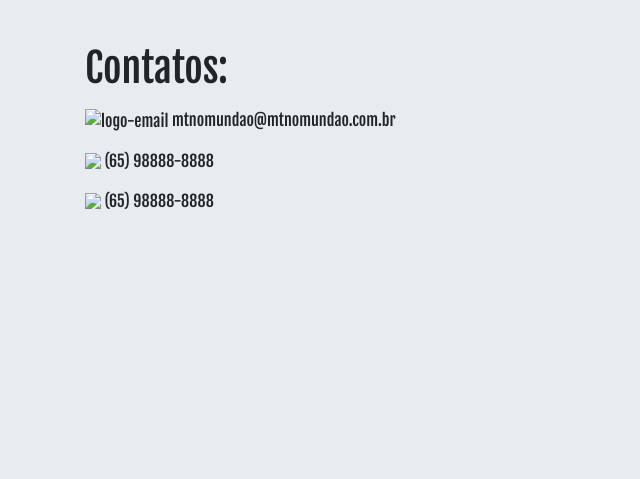
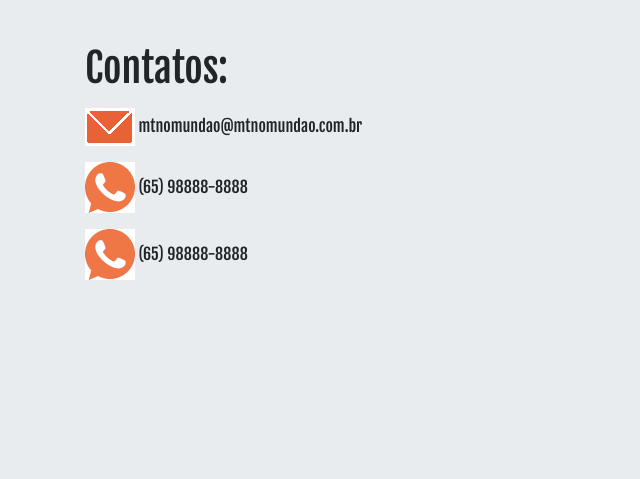
Before and after one commit to ffabiorj/mtnomundao, a Django app: template core/templates/contact.html in a window 1280 px wide. Shown: the part 56-535 px from the top of the page, without its empty margins (0-640 px from the left). Run offline with Django 3.2, Linux system fonts and the light colour scheme; the template is opened without the code that fills it, so the values that code supplies are empty; some libraries are stand-ins or nearby versions.

Commit message:
fix static images on the template

```diff
--- a/accounts/templates/accounts/update_password.html
+++ b/accounts/templates/accounts/update_password.html
@@ -26,6 +26,7 @@
             <div class="form-group">
                 <div class="col-md-9 ">
                 <button type="submit" class="btn btn-primary">Salvar</button>
+                <a href="{% url 'home' %}"><button class="btn btn-primary ml-4">Voltar</button></a>
                 </div>
             </div>
         </fieldset>
--- a/accounts/templates/accounts/update_user.html
+++ b/accounts/templates/accounts/update_user.html
@@ -26,6 +26,7 @@
     <div class="form-group">
         <div class="col-md-8 col-md-offset-4">
             <button type="submit" class="btn btn-primary">Atualizar</button>
+            <a href="{% url 'home' %}"><button class="btn btn-primary ml-4">Voltar</button></a>
         </div>
     </div>
 </fieldset>
--- a/core/templates/add_photo.html
+++ b/core/templates/add_photo.html
@@ -29,6 +29,7 @@
                     <div class="form-group">
                         <div class="col-md-9 col-md-offset-3">
                             <button class="btn btn-primary">Enviar</button>
+                            <a href="{% url 'add_photos' %}"><button class="btn btn-primary ml-4">Fotos</button></a>
                         </div>
                     </div>
                 </fieldset>
--- a/core/templates/contact.html
+++ b/core/templates/contact.html
@@ -1,4 +1,5 @@
 {% extends "base.html" %}
+{% load static %}
 
 {% block container %}
 <h1>Contatos:</h1>
@@ -7,17 +8,17 @@
 
     <div class="row mt-3" id="contact">
         <div class="col-md-6">
-            <img src="{% url "img/email.png" %}" alt="logo-email">  mtnomundao@mtnomundao.com.br
+            <img src="{% static "img/email.png" %}" alt="logo-email">  mtnomundao@mtnomundao.com.br
         </div>
     </div>
     <div class="row mt-3">
         <div class="col-md-6">
-            <img src="{% url "img/contato.png" %}"> (65) 98888-8888
+            <img src="{% static "img/contato.png" %}"> (65) 98888-8888
         </div>
     </div>
     <div class="row mt-3">
       <div class="col-md-6">
-          <img src="{% url "img/contato.png" %}"> (65) 98888-8888
+          <img src="{% static "img/contato.png" %}"> (65) 98888-8888
       </div>
     </div>
 
--- a/core/templates/members.html
+++ b/core/templates/members.html
@@ -59,7 +59,7 @@
         {% thumbnail person.photo "200x200" crop="center" as im %}
           <img  class="rounded-circle img-fluid d-block mx-auto mb-2" src="{{ im.url }}" width="{{ im.x }}" height="{{ im.y }}"  alt="person_photo" >
           {% empty %}
-          <img class="rounded-circle img-fluid d-block mx-auto mb-2" src="{% static "img/photo.png" %}" alt="">
+          <img class="rounded-circle img-fluid d-block mx-auto mb-2" src="{% static "img/thumbnail.png" %}" alt="">
           {% endthumbnail %}
           <span>Nome</span>
           <div class="font">
```
